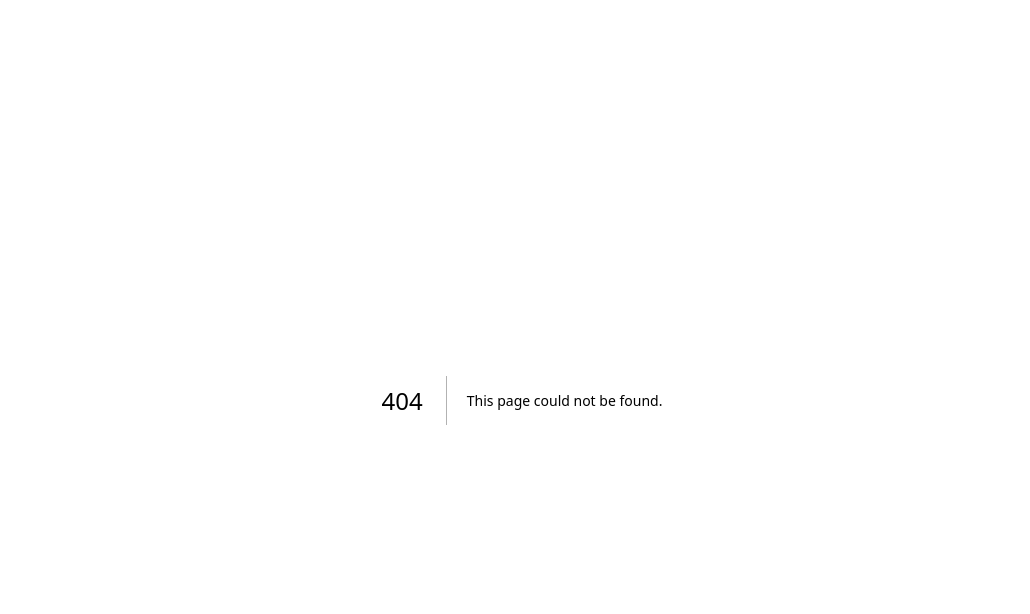
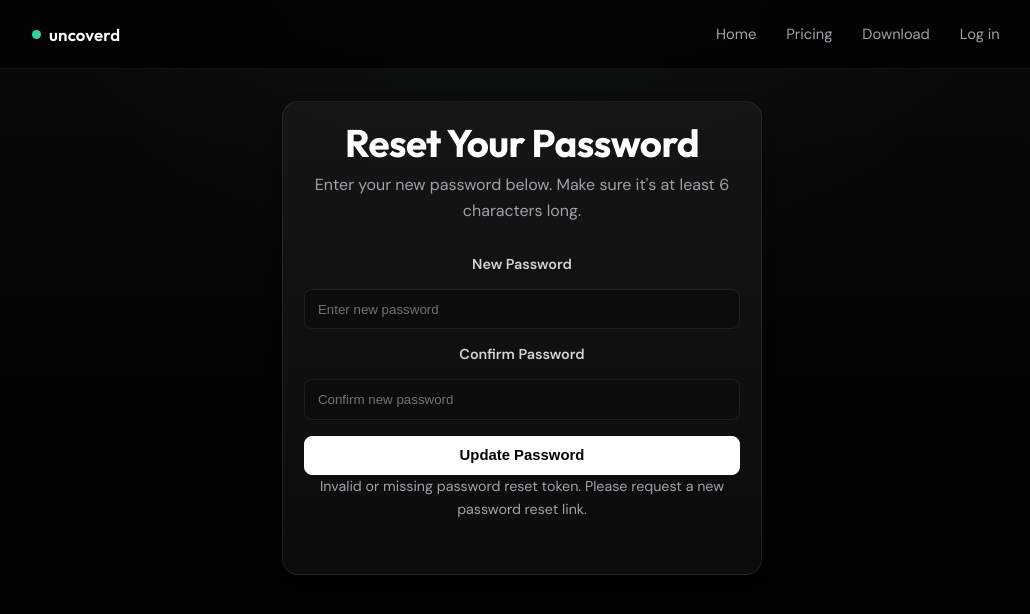
Before and after one commit to tickrbee/uncoverd-web, a Next.js app: page /reset-password in a window 1280 px wide. Before the commit this address had no page. Shown: the top 614 px of the page, without its empty margins (118-1148 px from the left). Built offline with nearby package versions, Linux system fonts and the light colour scheme; no server answers.

Commit message:
Add forgot password functionality and update email template with logo

```diff
--- a/public/auth/password-reset.html
+++ b/public/auth/password-reset.html
@@ -76,9 +76,8 @@
             const hash = window.location.hash;
             const search = window.location.search;
 
-            // Redirect to main app with hash preserved
-            // The main app will detect the recovery token and show the password reset form
-            const redirectUrl = '/' + (search ? search : '') + (hash ? hash : '');
+            // Redirect to password reset page with hash preserved
+            const redirectUrl = '/reset-password' + (search ? search : '') + (hash ? hash : '');
 
             console.log('🔗 Redirecting to:', redirectUrl);
 
--- a/src/app/globals.css
+++ b/src/app/globals.css
@@ -628,6 +628,24 @@ a {
   gap: 1rem;
 }
 
+.spinner {
+  border: 3px solid rgba(255, 255, 255, 0.2);
+  border-radius: 50%;
+  border-top: 3px solid #ffffff;
+  width: 40px;
+  height: 40px;
+  animation: spin 1s linear infinite;
+}
+
+@keyframes spin {
+  0% {
+    transform: rotate(0deg);
+  }
+  100% {
+    transform: rotate(360deg);
+  }
+}
+
 .login-form label {
   font-size: 0.9rem;
   font-weight: 600;
--- /dev/null
+++ b/src/app/reset-password/page.tsx
@@ -0,0 +1,13 @@
+import { MainNav } from "@/components/main-nav";
+import { ResetPasswordForm } from "@/components/reset-password-form";
+
+export default function ResetPasswordPage() {
+  return (
+    <>
+      <MainNav />
+      <main className="page">
+        <ResetPasswordForm />
+      </main>
+    </>
+  );
+}
--- /dev/null
+++ b/src/components/reset-password-form.tsx
@@ -0,0 +1,141 @@
+"use client";
+
+import { FormEvent, useEffect, useState } from "react";
+import { useRouter, useSearchParams } from "next/navigation";
+import { createClient } from "@/lib/supabase/browser";
+
+export function ResetPasswordForm() {
+  const router = useRouter();
+  const searchParams = useSearchParams();
+  const [password, setPassword] = useState("");
+  const [confirmPassword, setConfirmPassword] = useState("");
+  const [error, setError] = useState<string | null>(null);
+  const [success, setSuccess] = useState(false);
+  const [busy, setBusy] = useState(false);
+  const [hasToken, setHasToken] = useState(false);
+
+  useEffect(() => {
+    // Check if we have an access_token in the hash
+    const hash = window.location.hash.substring(1);
+    const hashParams = new URLSearchParams(hash);
+    const accessToken = hashParams.get("access_token");
+    const type = hashParams.get("type");
+    const refreshToken = hashParams.get("refresh_token");
+
+    if (accessToken && type === "recovery") {
+      setHasToken(true);
+      // Exchange the token for a session
+      const supabase = createClient();
+      supabase.auth
+        .setSession({
+          access_token: accessToken,
+          refresh_token: refreshToken || "",
+        })
+        .then(({ error: sessionError }) => {
+          if (sessionError) {
+            setError("Invalid or expired password reset token. Please request a new password reset link.");
+            setHasToken(false);
+          }
+        });
+    } else {
+      setError("Invalid or missing password reset token. Please request a new password reset link.");
+    }
+  }, []);
+
+  async function handleSubmit(event: FormEvent<HTMLFormElement>) {
+    event.preventDefault();
+    setError(null);
+    setBusy(true);
+
+    if (password !== confirmPassword) {
+      setError("Passwords do not match");
+      setBusy(false);
+      return;
+    }
+
+    if (password.length < 6) {
+      setError("Password must be at least 6 characters");
+      setBusy(false);
+      return;
+    }
+
+    const supabase = createClient();
+
+    const { error: updateError } = await supabase.auth.updateUser({
+      password: password,
+    });
+
+    if (updateError) {
+      setError(updateError.message);
+      setBusy(false);
+      return;
+    }
+
+    setSuccess(true);
+    setBusy(false);
+
+    // Redirect to login after 2 seconds
+    setTimeout(() => {
+      router.push("/login");
+    }, 2000);
+  }
+
+  if (!hasToken && !error) {
+    return (
+      <section className="panel login-panel">
+        <div className="spinner" style={{ margin: "2rem auto" }}></div>
+        <p style={{ textAlign: "center", color: "var(--text-secondary)" }}>Loading...</p>
+      </section>
+    );
+  }
+
+  if (success) {
+    return (
+      <section className="panel login-panel">
+        <h1>Password Reset Successful!</h1>
+        <p className="notice notice--ok">Your password has been updated successfully. Redirecting to login...</p>
+      </section>
+    );
+  }
+
+  return (
+    <section className="panel login-panel">
+      <h1>Reset Your Password</h1>
+      <p style={{ color: "var(--text-secondary)", marginBottom: "2rem" }}>
+        Enter your new password below. Make sure it's at least 6 characters long.
+      </p>
+
+      <form onSubmit={handleSubmit} className="login-form">
+        <label htmlFor="password">New Password</label>
+        <input
+          id="password"
+          type="password"
+          autoComplete="new-password"
+          value={password}
+          onChange={(event) => setPassword(event.target.value)}
+          placeholder="Enter new password"
+          required
+          minLength={6}
+        />
+
+        <label htmlFor="confirmPassword">Confirm Password</label>
+        <input
+          id="confirmPassword"
+          type="password"
+          autoComplete="new-password"
+          value={confirmPassword}
+          onChange={(event) => setConfirmPassword(event.target.value)}
+          placeholder="Confirm new password"
+          required
+          minLength={6}
+        />
+
+        <button type="submit" className="btn" disabled={busy}>
+          {busy ? "Updating..." : "Update Password"}
+        </button>
+      </form>
+
+      {error ? <p className="notice notice--error">{error}</p> : null}
+    </section>
+  );
+}
```
Also changed, not shown: src/components/login-form.tsx (+39 -0 lines), supabase-email-templates/password-reset.html (added, +30 -0 lines), supabase-email-templates/README.md (added).
